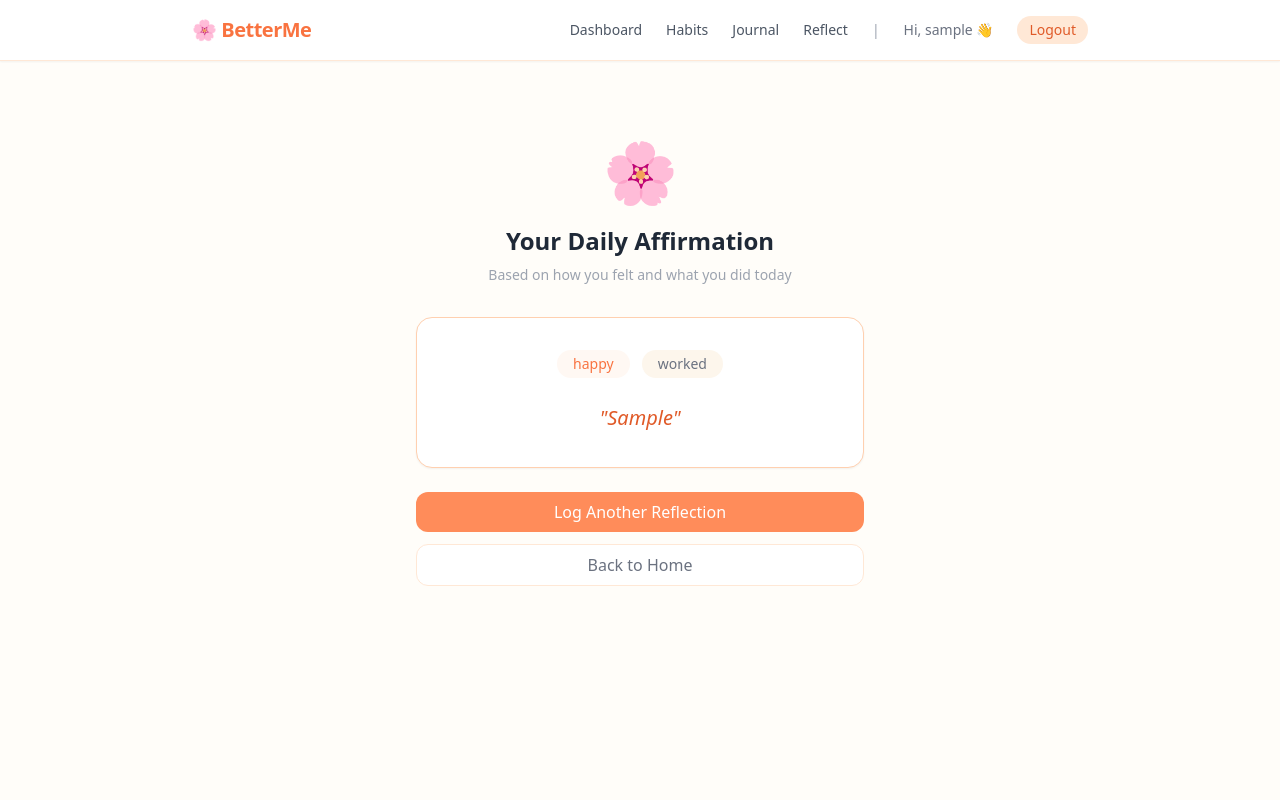
After one commit to YeshmitaChouhan22-hub/Betterme, a Django app: page /reflections/result/1/ in a window 1280 px wide. The commit adds this page. Run offline with Django 5.2, Linux system fonts and the light colour scheme; a user stored in the database is signed in; tables that the repository leaves empty hold one stand-in row (values such as "Sample post"); some libraries are stand-ins or nearby versions.

Commit message:
BetterMe v1.0 complete

```diff
--- /dev/null
+++ b/reflections/templates/reflections/reflection_result.html
@@ -0,0 +1,35 @@
+{% extends 'users/base.html' %}
+{% block title %}Your Affirmation - BetterMe{% endblock %}
+
+{% block content %}
+<div class="max-w-md mx-auto text-center py-10">
+    <div class="text-6xl mb-6">🌸</div>
+    <h2 class="text-2xl font-bold text-gray-800 mb-2">Your Daily Affirmation</h2>
+    <p class="text-gray-400 text-sm mb-8">Based on how you felt and what you did today</p>
+
+    <div class="bg-white border border-peach-200 rounded-2xl p-8 shadow-sm mb-6">
+        <div class="flex justify-center gap-3 mb-6">
+            <span class="bg-peach-50 text-peach-500 px-4 py-1 rounded-full text-sm">
+                {{ reflection.emotion }}
+            </span>
+            <span class="bg-cream-100 text-gray-500 px-4 py-1 rounded-full text-sm">
+                {{ reflection.activity }}
+            </span>
+        </div>
+        <p class="text-xl text-peach-600 font-medium leading-relaxed italic">
+            "{{ reflection.affirmation }}"
+        </p>
+    </div>
+
+    <div class="flex flex-col gap-3">
+        <a href="{% url 'reflection_create' %}"
+            class="bg-peach-400 hover:bg-peach-500 text-white font-medium py-2 rounded-xl transition">
+            Log Another Reflection
+        </a>
+        <a href="{% url 'home' %}"
+            class="bg-white border border-peach-100 text-gray-500 font-medium py-2 rounded-xl hover:border-peach-300 transition">
+            Back to Home
+        </a>
+    </div>
+</div>
+{% endblock %}
--- a/reflections/urls.py
+++ b/reflections/urls.py
@@ -4,4 +4,5 @@ from . import views
 urlpatterns = [
     path('reflections/', views.reflection_list, name='reflection_list'),
     path('reflections/create/', views.reflection_create, name='reflection_create'),
+    path('reflections/result/<int:pk>/', views.reflection_result, name='reflection_result'),
 ]
--- a/reflections/views.py
+++ b/reflections/views.py
@@ -3,40 +3,91 @@ from django.contrib.auth.decorators import login_required
 from .models import DailyReflection
 
 AFFIRMATIONS = {
-    ('happy', 'worked'): "Amazing! You were productive and joyful today 🌟",
+    ('happy', 'worked'): "You brought joy to everything you did today 🌟",
+    ('happy', 'studied'): "Learning with a happy heart is the best way to grow 📚",
     ('happy', 'exercised'): "You moved your body and felt great doing it 💪",
-    ('happy', 'studied'): "Learning with a happy heart is the best way to grow 📚",
-    ('stressed', 'worked'): "You handled a challenging day with strength 💙",
-    ('stressed', 'studied'): "Pushing through stress to learn shows real courage 🌱",
-    ('stressed', 'rested'): "Rest is exactly what a stressed mind needs 🌿",
-    ('tired', 'worked'): "You gave your best even when it was hard. That matters 💙",
-    ('tired', 'rested'): "Rest is productive. Your body needed this 🌙",
-    ('motivated', 'exercised'): "Your energy and drive today are unstoppable 🔥",
-    ('motivated', 'studied'): "Motivation plus effort equals unstoppable growth 🚀",
+    ('happy', 'rested'): "You gave yourself permission to be happy and at peace 🌸",
+    ('happy', 'watched_movies'): "Joy and relaxation together — a perfect day 🎬",
+    ('happy', 'socialized'): "Your happiness is contagious. People love being around you 😊",
+    ('happy', 'self_care'): "Taking care of yourself with a joyful heart is beautiful 🌸",
+    ('calm', 'worked'): "Working with a calm mind means your best work came out today 🌿",
+    ('calm', 'studied'): "A calm mind absorbs knowledge deeply. Well done 📖",
+    ('calm', 'exercised'): "Peace and movement together create true balance 🧘",
+    ('calm', 'rested'): "Rest and calm are the foundation of everything good 🌙",
+    ('calm', 'watched_movies'): "You gave your mind a calm and gentle break today 🎬",
+    ('calm', 'socialized'): "Your calm presence is a gift to everyone around you 💙",
     ('calm', 'self_care'): "Taking care of yourself with a calm mind is beautiful 🌸",
-    ('calm', 'rested'): "Peace and rest together restore your soul 🌿",
-    ('peaceful', 'watched_movies'): "You gave yourself permission to relax. Well done 🎬",
-    ('relaxed', 'socialized'): "Connection and ease make for a perfect day 😊",
+    ('stressed', 'worked'): "You handled a challenging day with real strength 💙",
+    ('stressed', 'studied'): "Pushing through stress to learn shows incredible courage 🌱",
+    ('stressed', 'exercised'): "Using movement to release stress — that is wisdom 💪",
+    ('stressed', 'rested'): "Rest is exactly what a stressed mind and body needed 🌿",
+    ('stressed', 'watched_movies'): "Taking a break when stressed is not giving up — it is self-care 💙",
+    ('stressed', 'socialized'): "Reaching out when stressed takes courage. You did well 🤝",
+    ('stressed', 'self_care'): "Choosing yourself on a hard day is the bravest thing 🌸",
+    ('motivated', 'worked'): "Your drive today moved mountains. Keep going 🚀",
+    ('motivated', 'studied'): "Motivation plus effort equals unstoppable growth 📚",
+    ('motivated', 'exercised'): "Your energy and drive today are truly unstoppable 🔥",
+    ('motivated', 'rested'): "Even motivated people need rest. You chose wisely 🌙",
+    ('motivated', 'watched_movies'): "Recharging your motivated mind — smart move 🎬",
+    ('motivated', 'socialized'): "Your motivated energy inspires everyone around you ✨",
+    ('motivated', 'self_care'): "A motivated mind in a cared-for body is unstoppable 💪",
+    ('tired', 'worked'): "You showed up even when it was hard. That is everything 💙",
+    ('tired', 'studied'): "Studying while tired shows how seriously you take your growth 📖",
+    ('tired', 'exercised'): "Moving your body even when tired — that is dedication 💪",
+    ('tired', 'rested'): "Rest is productive. Your body needed exactly this 🌙",
+    ('tired', 'watched_movies'): "Your mind needed softness today and you gave it that 🎬",
+    ('tired', 'socialized'): "Connecting with others even when tired — you gave a lot today 🤝",
+    ('tired', 'self_care'): "Tired but still choosing yourself. That is real self-love 🌸",
+    ('peaceful', 'worked'): "Working from a place of peace creates your best results 🌿",
+    ('peaceful', 'studied'): "A peaceful mind is the best learning environment 📚",
+    ('peaceful', 'exercised'): "Movement and peace together — your body thanks you 🧘",
+    ('peaceful', 'rested'): "Peace and rest together restore the soul completely 🌙",
+    ('peaceful', 'watched_movies'): "A peaceful evening well spent 🎬",
+    ('peaceful', 'socialized'): "Your peaceful presence made everyone around you feel safe 💙",
+    ('peaceful', 'self_care'): "Peace plus self-care equals a full and beautiful day 🌸",
+    ('emotional', 'worked'): "Working through emotions takes real strength. Be proud 💙",
+    ('emotional', 'studied'): "Even on emotional days you kept going. That matters so much 📖",
+    ('emotional', 'exercised'): "Movement is one of the best ways to process emotions 💪",
+    ('emotional', 'rested'): "Giving yourself rest on an emotional day is wisdom 🌙",
+    ('emotional', 'watched_movies'): "Sometimes we need stories to help us feel our feelings 🎬",
+    ('emotional', 'socialized'): "Letting others in on emotional days is a sign of strength 🤝",
+    ('emotional', 'self_care'): "On emotional days, choosing yourself is the most important thing 🌸",
+    ('relaxed', 'worked'): "Working while relaxed — that is the dream state 🌿",
+    ('relaxed', 'studied'): "Relaxed learning is the most effective kind 📚",
+    ('relaxed', 'exercised'): "Effortless movement on a relaxed day — beautiful 🧘",
+    ('relaxed', 'rested'): "Full relaxation — your mind and body both say thank you 🌙",
+    ('relaxed', 'watched_movies'): "The perfect relaxed evening. You deserved every minute 🎬",
+    ('relaxed', 'socialized'): "Easy connection and ease make for a perfect day 😊",
+    ('relaxed', 'self_care'): "Relaxed and cared for — you are glowing from the inside 🌸",
 }
 
-DEFAULT_AFFIRMATION = "Every day you show up for yourself is a victory 🌟"
+DEFAULT_AFFIRMATION = "Every single day you show up for yourself is a victory 🌟"
 
 @login_required
 def reflection_list(request):
-    reflections = DailyReflection.objects.filter(user=request.user).order_by('-created_at')
-    return render(request, 'reflections/reflection_list.html', {'reflections': reflections})
+    reflections = DailyReflection.objects.filter(
+        user=request.user).order_by('-created_at')
+    return render(request, 'reflections/reflection_list.html',
+                  {'reflections': reflections})
 
 @login_required
 def reflection_create(request):
     if request.method == 'POST':
         emotion = request.POST['emotion']
         activity = request.POST['activity']
-        affirmation = AFFIRMATIONS.get((emotion, activity), DEFAULT_AFFIRMATION)
-        DailyReflection.objects.create(
+        affirmation = AFFIRMATIONS.get(
+            (emotion, activity), DEFAULT_AFFIRMATION)
+        reflection = DailyReflection.objects.create(
             user=request.user,
             emotion=emotion,
             activity=activity,
             affirmation=affirmation
         )
-        return redirect('reflection_list')
+        return redirect('reflection_result', pk=reflection.pk)
     return render(request, 'reflections/reflection_create.html')
+
+@login_required
+def reflection_result(request, pk):
+    reflection = DailyReflection.objects.get(pk=pk, user=request.user)
+    return render(request, 'reflections/reflection_result.html',
+                  {'reflection': reflection})
--- a/users/templates/users/base.html
+++ b/users/templates/users/base.html
@@ -43,6 +43,7 @@
             </a>
             {% if request.user.is_authenticated %}
             <div class="flex items-center gap-6 text-sm text-gray-600">
+                <a href="{% url 'dashboard' %}" class="hover:text-peach-500 transition">Dashboard</a>
                 <a href="{% url 'habit_list' %}" class="hover:text-peach-500 transition">Habits</a>
                 <a href="{% url 'journal_list' %}" class="hover:text-peach-500 transition">Journal</a>
                 <a href="{% url 'reflection_list' %}" class="hover:text-peach-500 transition">Reflect</a>
--- a/users/urls.py
+++ b/users/urls.py
@@ -6,4 +6,5 @@ urlpatterns = [
     path('register/', views.register_view, name='register'),
     path('login/', views.login_view, name='login'),
     path('logout/', views.logout_view, name='logout'),
+    path('dashboard/', views.dashboard_view, name='dashboard'),
 ]
```
Also changed, not shown: users/templates/users/dashboard.html (added, +114 -0 lines), users/views.py (+41 -10 lines).
